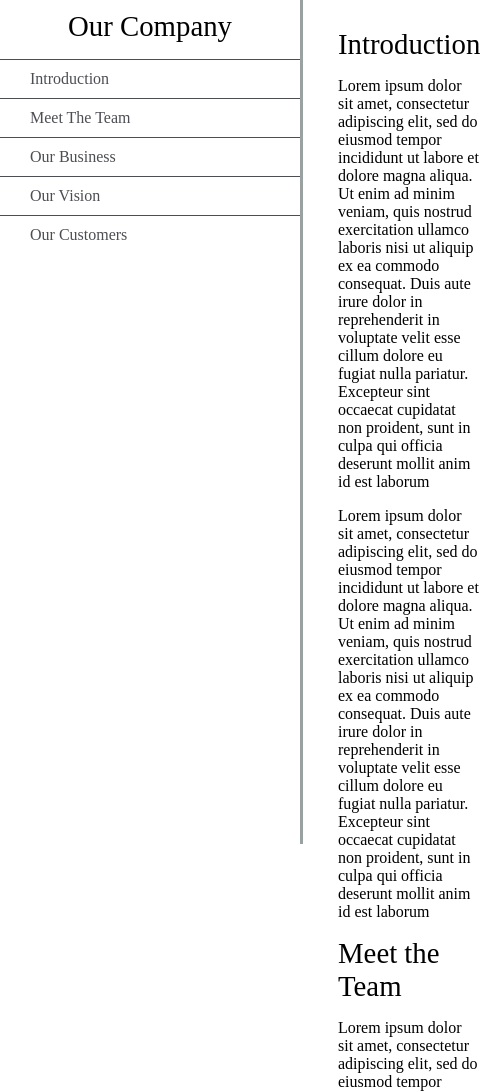
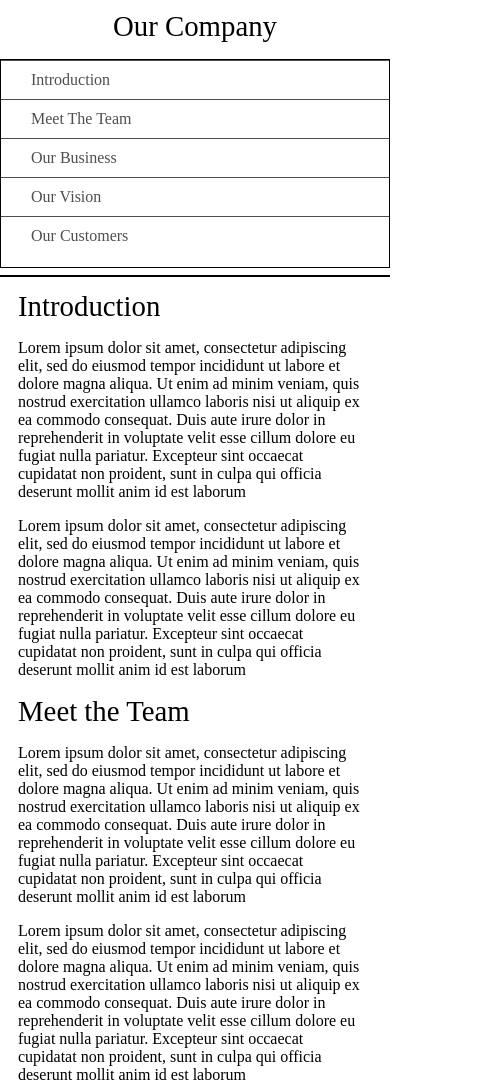
Before and after one commit to collinsrwa/Collins-Elias-Microverse, a plain HTML site: page index.html in a window 390 px wide. Shown: the top 1091 px of the page, 500 px wide, since content can reach past the window. Drawn offline with Linux system fonts and the light colour scheme.

Commit message:
updated style to media

```diff
--- a/styles.css
+++ b/styles.css
@@ -1,5 +1,5 @@
 .body{
-    min-width: 290px;
+    min-width: 18.125rem;
     color: #4d4e53;
     background-color: #ffffff;
     font-family: 'Open Sans', Arial, sans-serif;
@@ -7,10 +7,10 @@
   }
   #navbar{
     position: fixed;
-    min-width: 290px;
+    min-width: 18.125rem;
     top: 0px;
     left: 0px;
-    width: 300px;
+    width: 18.75rem;
     height: 100%;
     border-right: solid;
     border-color: rgba(0, 22, 22, 0.4);
@@ -21,9 +21,9 @@
  }
  #main-doc {
   position: absolute;
-  margin-left: 310px;
-  padding: 20px;
-  margin-bottom: 110px;
+  margin-left: 19.375rem;
+  padding: 1.25rem;
+  margin-bottom: 6.875rem;
 }
 header {
   color: black;
@@ -52,3 +52,36 @@ header {
   position: relative;
   width: 100%;
 }
+
+@media only screen and (max-width: 50.9375rem) {
+  /* For mobile phones: */
+  #navbar ul {
+    border: 1px solid;
+    height: 12.9375rem;
+  }
+
+  #navbar {
+    background-color: white;
+    position: absolute;
+    top: 0;
+    padding: 0;
+    margin: 0;
+    width: 100%;
+    max-height: 17.1875rem;
+    border: none;
+    z-index: 1;
+    border-bottom: 2px solid;
+  }
+
+  #main-doc {
+    position: relative;
+    margin-left: 0px;
+    margin-top: 16.875rem;
+  }
+}
+
+@media only screen and (max-width: 25rem) {
+  #main-doc {
+    margin-left: -10px;
+  }
+}
```
